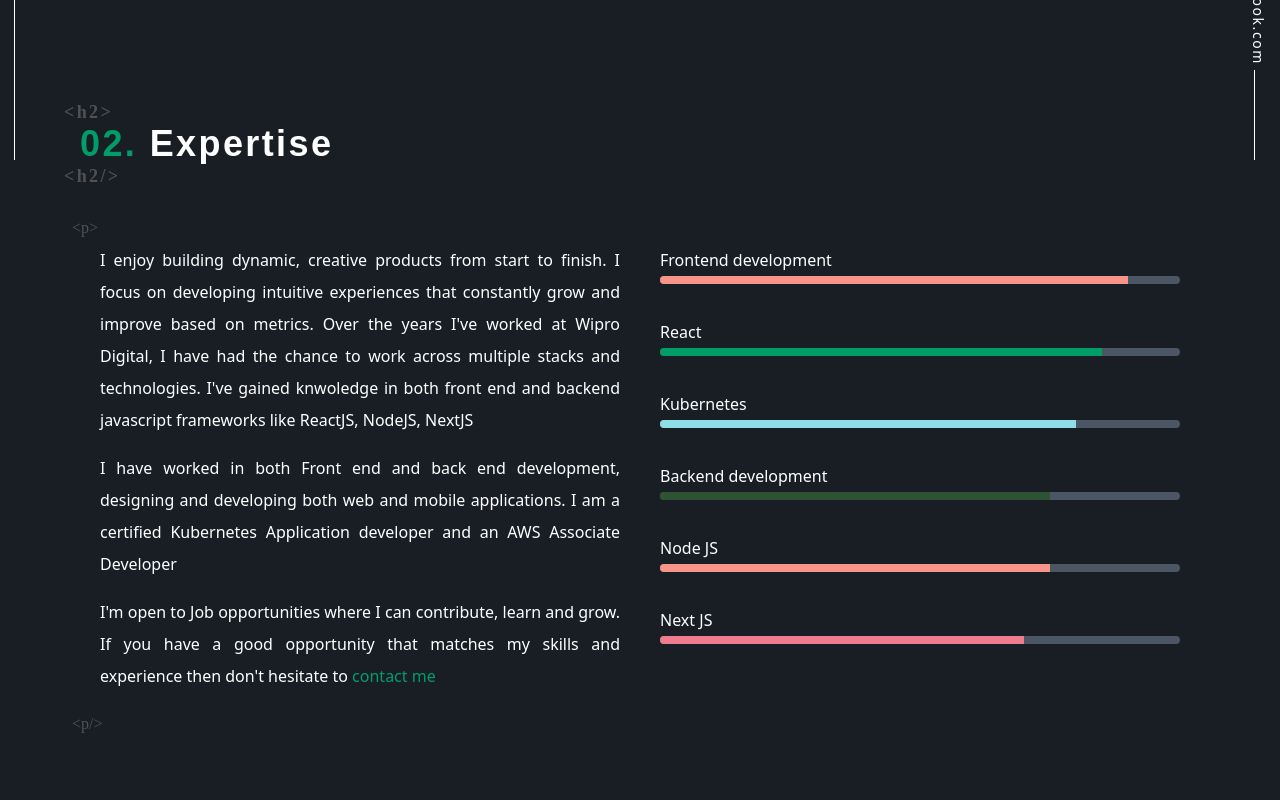
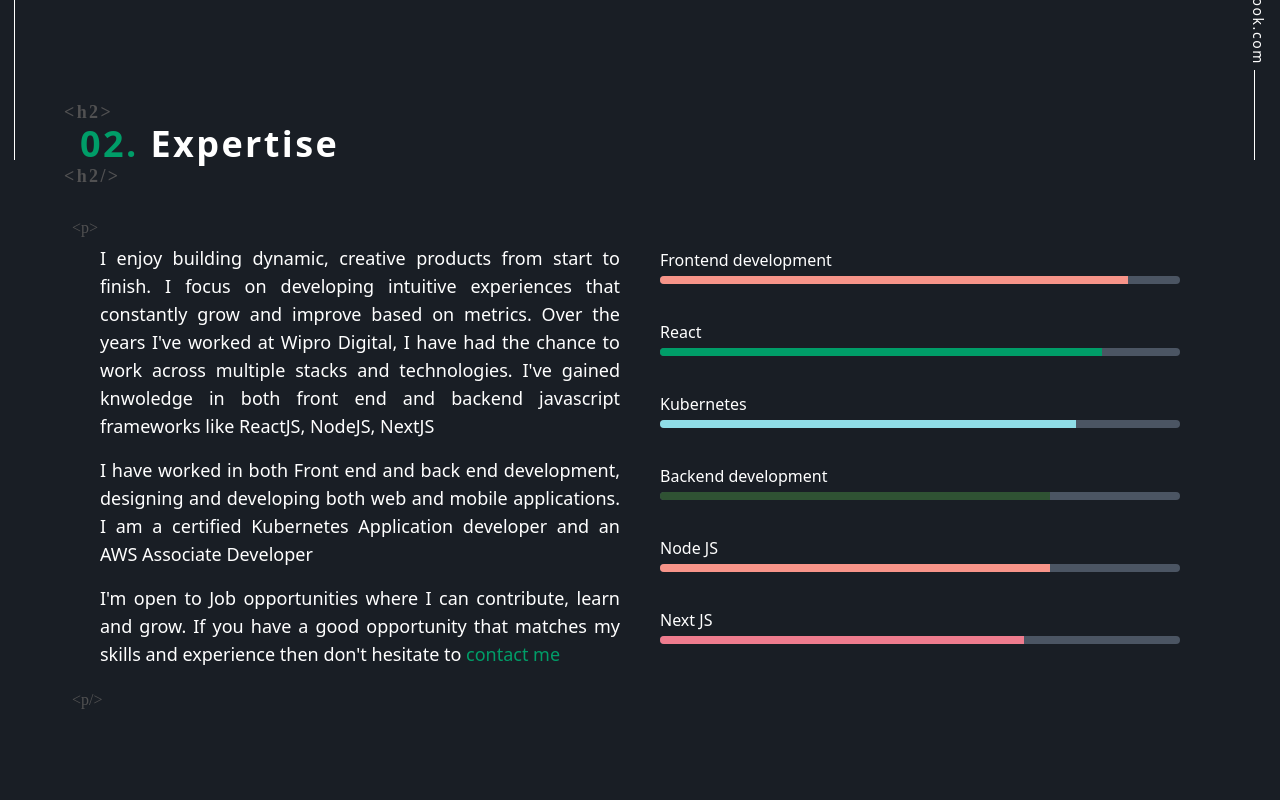
Before and after one commit to sandhyasrini/Portfolio_SandhyaSrinivasan, a Next.js app: page / in a window 1280 px wide. Shown: the part 640-1440 px from the top of the page. Built offline with nearby package versions, Linux system fonts and the light colour scheme.

Commit message:
font-changes

```diff
--- a/app/Expertise/Expertise.tsx
+++ b/app/Expertise/Expertise.tsx
@@ -12,7 +12,7 @@ function Expertise() {
         <div className="about_me px-5">
           {about_me.map((data, index) => {
             return (
-              <p key={index} className="my-[1rem]">
+              <p key={index} className="my-[1rem] font-thin text-lg">
                 {data.text}
                 {data.link_url && (
                   <a href={data.link_url} className="text-[#009d68]">
--- a/app/components/SectionHeading.tsx
+++ b/app/components/SectionHeading.tsx
@@ -3,7 +3,7 @@ import { SectionName } from '../types'
 
 export const SectionHeading: React.FC<SectionName> = ({id, title}) => {
   return (
-    <h2 className="expertiseHeader font-semibold text-2xl sm:text-4xl text-white font-poppins tracking-[0.15rem] my-[2rem]">
+    <h2 className="expertiseHeader font-semibold text-2xl sm:text-4xl text-white tracking-[0.15rem] my-[2rem]">
     <span className="text-[#009d68] tracking-[0.15rem]">{id} </span>{title}
   </h2>  )
 }
```
